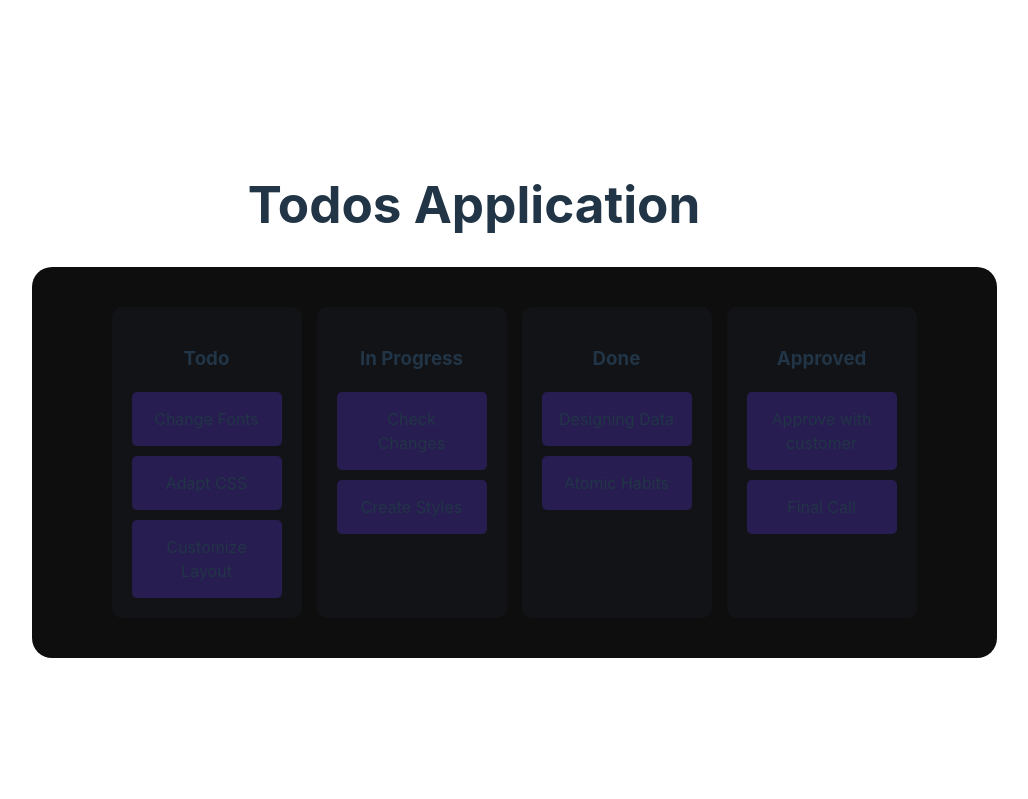
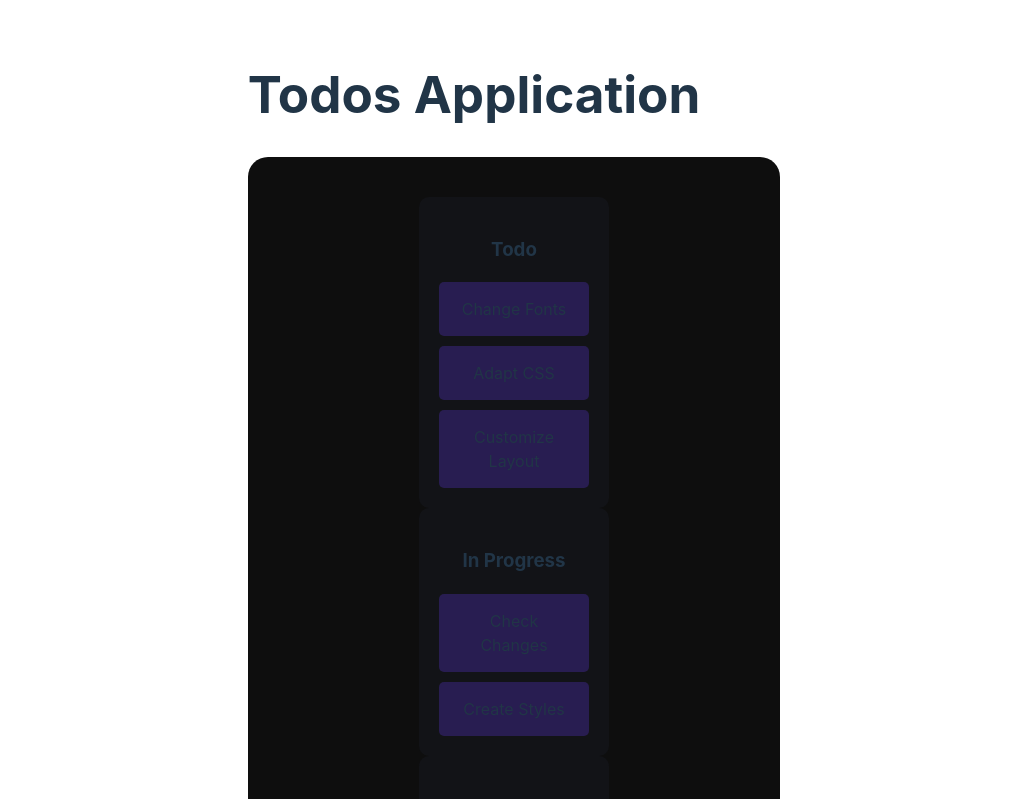
Before and after one commit to alexanderley/simple-task-manager-dnd, a React (Vite) app: page / in a window 1280 px wide. Shown: the top 799 px of the page, without its empty margins (166-1194 px from the left). Built offline with nearby package versions, Linux system fonts and the light colour scheme.

Commit message:
added dnd functionality

```diff
--- a/src/App.jsx
+++ b/src/App.jsx
@@ -57,11 +57,7 @@ import "./App.css";
 
 import { DragDropContext, Droppable, Draggable } from "react-beautiful-dnd";
 
-function App() {
-  const [count, setCount] = useState(0);
-
-  // Define an array of tasks
-  const tasks = [
+const DATA = [
   {
     id: "0e2f0db1-5457-46b0-949e-8032d2f9997a",
     step: "Todo",
@@ -109,11 +105,35 @@ function App() {
   },
 ];
 
+function App() {
+  const [tasks, setTasks] = useState(DATA);
+
+  const handleDragDrop = (results) => {
+    console.log("Results: ", results);
+
+    const { source, destination, type } = results;
+  };
+
   return (
     <>
       <h1>Todos Application</h1>
       <div className="stepContainer">
-        {tasks.map((taskGroup) => (
+        <DragDropContext onDragEnd={handleDragDrop}>
+          <Droppable droppableId="ROOT" type="group">
+            {(provided) => (
+              <div {...provided.droppableProps} ref={provided.innerRef}>
+                {tasks.map((taskGroup, index) => (
+                  <Draggable
+                    draggableId={taskGroup.id}
+                    key={taskGroup.index}
+                    index={index}
+                  >
+                    {(provided) => (
+                      <div
+                        {...provided.dragHandleProps}
+                        {...provided.draggableProps}
+                        ref={provided.innerRef}
+                      >
                         <div className="step" key={taskGroup.id}>
                           <h3>{taskGroup.step}</h3>
                           <div className="taskContainer">
@@ -124,7 +144,26 @@ function App() {
                             ))}
                           </div>
                         </div>
+                      </div>
+                    )}
+                  </Draggable>
                 ))}
+              </div>
+            )}
+          </Droppable>
+          {/* {tasks.map((taskGroup) => (
+            <div className="step" key={taskGroup.id}>
+              <h3>{taskGroup.step}</h3>
+              <div className="taskContainer">
+                {taskGroup.items.map((task, taskIndex) => (
+                  <div className="task" key={task.id}>
+                    {task.name}
+                  </div>
+                ))}
+              </div>
+            </div>
+          ))} */}
+        </DragDropContext>
       </div>
     </>
   );
```
Lines whose indentation alone changed are shown as unchanged.
